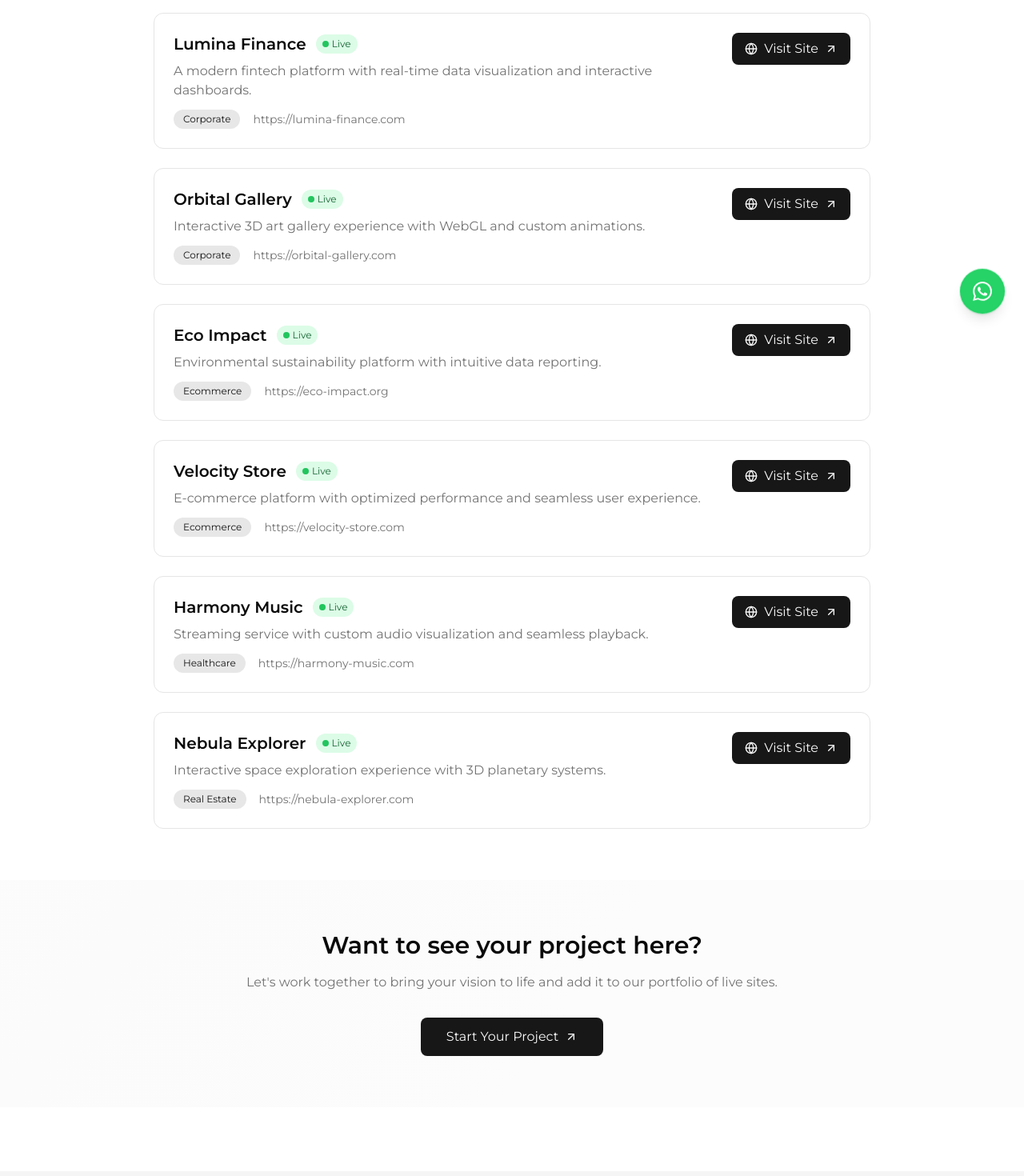
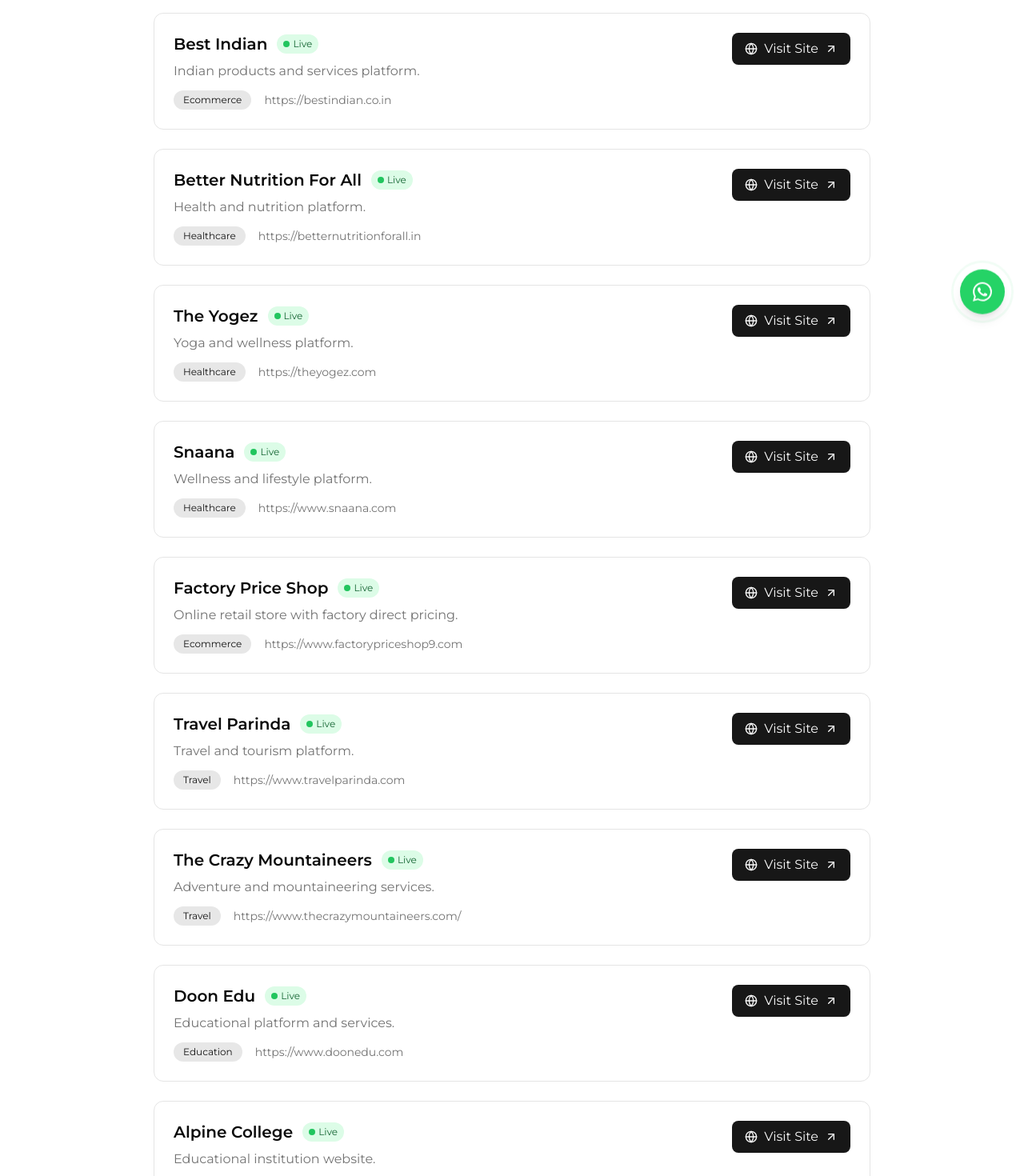
Before and after one commit to dhruvshibhare/shop, a Next.js app: page /livesites in a window 1280 px wide. Shown: the part 380-1850 px from the top of the page at 80% size. Built offline with nearby package versions, Linux system fonts and the light colour scheme.

Commit message:
Update page.js

```diff
--- a/app/livesites/page.js
+++ b/app/livesites/page.js
@@ -9,45 +9,171 @@
 
   const liveProjects = [
     {
-      title: 'Lumina Finance',
-      description: 'A modern fintech platform with real-time data visualization and interactive dashboards.',
-      url: 'https://lumina-finance.com',
-      category: 'Corporate',
-      status: 'Live'
-    },
-    {
-      title: 'Orbital Gallery',
-      description: 'Interactive 3D art gallery experience with WebGL and custom animations.',
-      url: 'https://orbital-gallery.com',
-      category: 'Corporate',
-      status: 'Live'
-    },
-    {
-      title: 'Eco Impact',
-      description: 'Environmental sustainability platform with intuitive data reporting.',
-      url: 'https://eco-impact.org',
+      title: 'Best Indian',
+      description: 'Indian products and services platform.',
+      url: 'https://bestindian.co.in',
       category: 'Ecommerce',
       status: 'Live'
     },
     {
-      title: 'Velocity Store',
-      description: 'E-commerce platform with optimized performance and seamless user experience.',
-      url: 'https://velocity-store.com',
+      title: 'Better Nutrition For All',
+      description: 'Health and nutrition platform.',
+      url: 'https://betternutritionforall.in',
+      category: 'Healthcare',
+      status: 'Live'
+    },
+    {
+      title: 'The Yogez',
+      description: 'Yoga and wellness platform.',
+      url: 'https://theyogez.com',
+      category: 'Healthcare',
+      status: 'Live'
+    },
+    {
+      title: 'Snaana',
+      description: 'Wellness and lifestyle platform.',
+      url: 'https://www.snaana.com',
+      category: 'Healthcare',
+      status: 'Live'
+    },
+    {
+      title: 'Factory Price Shop',
+      description: 'Online retail store with factory direct pricing.',
+      url: 'https://www.factorypriceshop9.com',
       category: 'Ecommerce',
       status: 'Live'
     },
     {
-      title: 'Harmony Music',
-      description: 'Streaming service with custom audio visualization and seamless playback.',
-      url: 'https://harmony-music.com',
+      title: 'Travel Parinda',
+      description: 'Travel and tourism platform.',
+      url: 'https://www.travelparinda.com',
+      category: 'Travel',
+      status: 'Live'
+    },
+    {
+      title: 'The Crazy Mountaineers',
+      description: 'Adventure and mountaineering services.',
+      url: 'https://www.thecrazymountaineers.com/',
+      category: 'Travel',
+      status: 'Live'
+    },
+    {
+      title: 'Doon Edu',
+      description: 'Educational platform and services.',
+      url: 'https://www.doonedu.com',
+      category: 'Education',
+      status: 'Live'
+    },
+    {
+      title: 'Alpine College',
+      description: 'Educational institution website.',
+      url: 'https://alpinecollege.edu.in',
+      category: 'Education',
+      status: 'Live'
+    },
+    {
+      title: 'Yog Travel',
+      description: 'Yoga retreat and travel services.',
+      url: 'https://www.yogtravel.com',
+      category: 'Travel',
+      status: 'Live'
+    },
+    {
+      title: 'Buddha Yog Peeth',
+      description: 'Yoga school and spiritual center.',
+      url: 'https://www.buddhayogpeeth.com',
       category: 'Healthcare',
       status: 'Live'
     },
     {
-      title: 'Nebula Explorer',
-      description: 'Interactive space exploration experience with 3D planetary systems.',
-      url: 'https://nebula-explorer.com',
-      category: 'Real Estate',
+      title: 'Canada Yoga Studio',
+      description: 'Yoga studio and wellness center.',
+      url: 'https://www.canadayogastudio.com',
+      category: 'Healthcare',
+      status: 'Live'
+    },
+    {
+      title: 'Clover Organic',
+      description: 'Organic products and healthy living.',
+      url: 'https://www.cloverorganic.com',
+      category: 'Ecommerce',
+      status: 'Live'
+    },
+    {
+      title: 'Luxe Esthetica',
+      description: 'Beauty and aesthetics services.',
+      url: 'https://www.luxeesthetica.com',
+      category: 'Beauty',
+      status: 'Live'
+    },
+    {
+      title: 'Vihana Retreat',
+      description: 'Wellness retreat and spa services.',
+      url: 'https://www.vihanaretreat.com',
+      category: 'Healthcare',
+      status: 'Live'
+    },
+    {
+      title: 'Sambhav Ethnic',
+      description: 'Indian clothing brand with traditional and modern designs.',
+      url: 'https://sambhavethnic.com',
+      category: 'Fashion',
+      status: 'Live'
+    },
+    {
+      title: 'Lotus Pops',
+      description: 'Healthy snacks and nutritious food products.',
+      url: 'https://www.lotuspops.com',
+      category: 'Food',
+      status: 'Live'
+    },
+    {
+      title: '7 Chakras Yoga School',
+      description: 'Professional yoga school and training center.',
+      url: 'https://7chakrasyogaschool.com',
+      category: 'Education',
+      status: 'Live'
+    },
+    {
+      title: 'Anamay Dhara Ayurveda',
+      description: 'Ayurveda center and holistic wellness.',
+      url: 'http://anamaydharaayurveda.com',
+      category: 'Healthcare',
+      status: 'Live'
+    },
+    {
+      title: 'UIHM',
+      description: 'Hotel Management Institute and training center.',
+      url: 'https://uihm.in',
+      category: 'Education',
+      status: 'Live'
+    },
+    {
+      title: 'Gloroots Aesthetics',
+      description: 'Skin care and beauty treatments.',
+      url: 'http://glorootsaesthetics.com',
+      category: 'Beauty',
+      status: 'Live'
+    },
+    {
+      title: 'SSM Academy',
+      description: 'IAS Institute and civil services coaching.',
+      url: 'https://ssmacademy.co.in',
+      category: 'Education',
+      status: 'Live'
+    },
+    {
+      title: 'Pushpa India',
+      description: 'Online grocery store and fresh produce.',
+      url: 'https://pushpaindia.in',
+      category: 'Ecommerce',
+      status: 'Live'
+    },
+    {
+      title: 'Forever Gift Hub',
+      description: 'Custom gifts and personalized products.',
+      url: 'https://forevergifthub.in',
+      category: 'Ecommerce',
       status: 'Live'
     }
   ];
```
